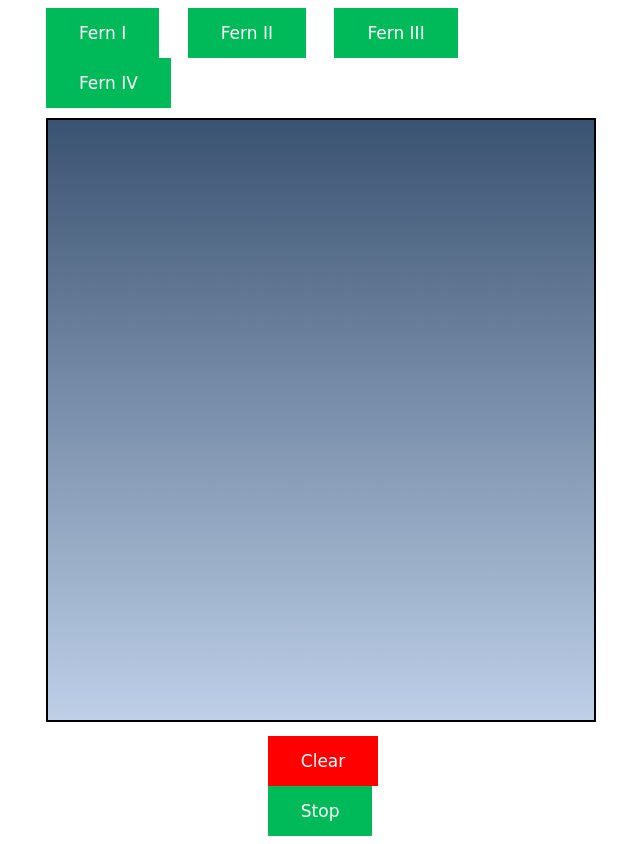
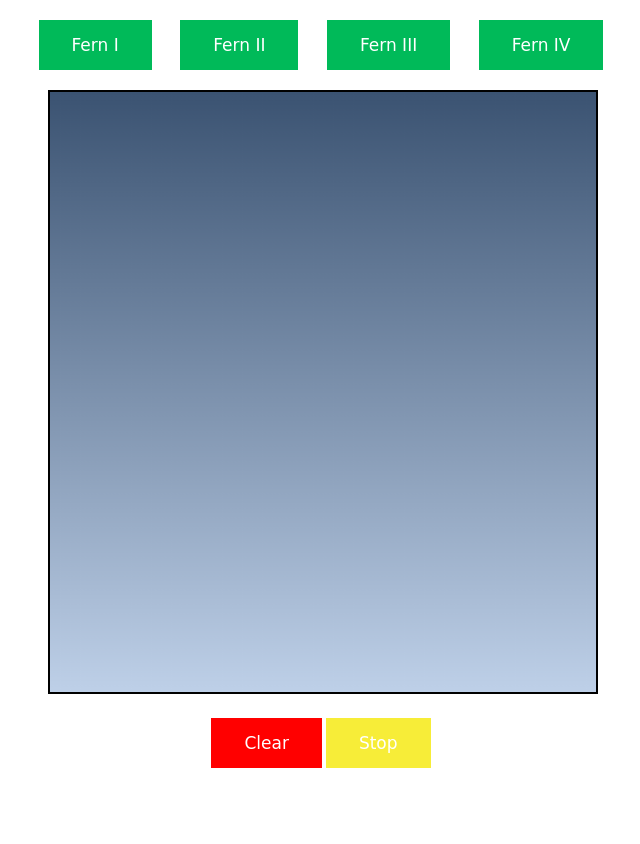
Before and after one commit to Suji04/fractal-ferns, a plain HTML site: page index.html in a window 1280 px wide. Shown: the whole page, without its empty margins (319-959 px from the left). After the commit the page ends 800 px from the top, so only its background shows below. Drawn offline with Linux system fonts and the light colour scheme; a web font is replaced by a local one.

Commit message:
Update fern.css

```diff
--- a/fern.css
+++ b/fern.css
@@ -1,6 +1,7 @@
 .btns{
-	width :550px;
-	margin: 0 auto;
+	text-align: center;
+	width :600px;
+	margin: 20px auto;
 	word-spacing: 24.5px;
 
 }
@@ -19,8 +20,8 @@ button {
 
 
 .drw{
-	margin: 10px auto;
-	width :550px;
+	margin: 20px auto;
+	width :546px;
 }
 
 #can{
@@ -32,9 +33,13 @@ button {
 #but{
 
 	margin: 0 auto;
-	width: 106.36px;
+	width: 546px;
+	text-align: center;
 }
 
 #res{
 	background-color: red;
 }
+#pas{
+	background-color: #f7ed38;
+}
```
